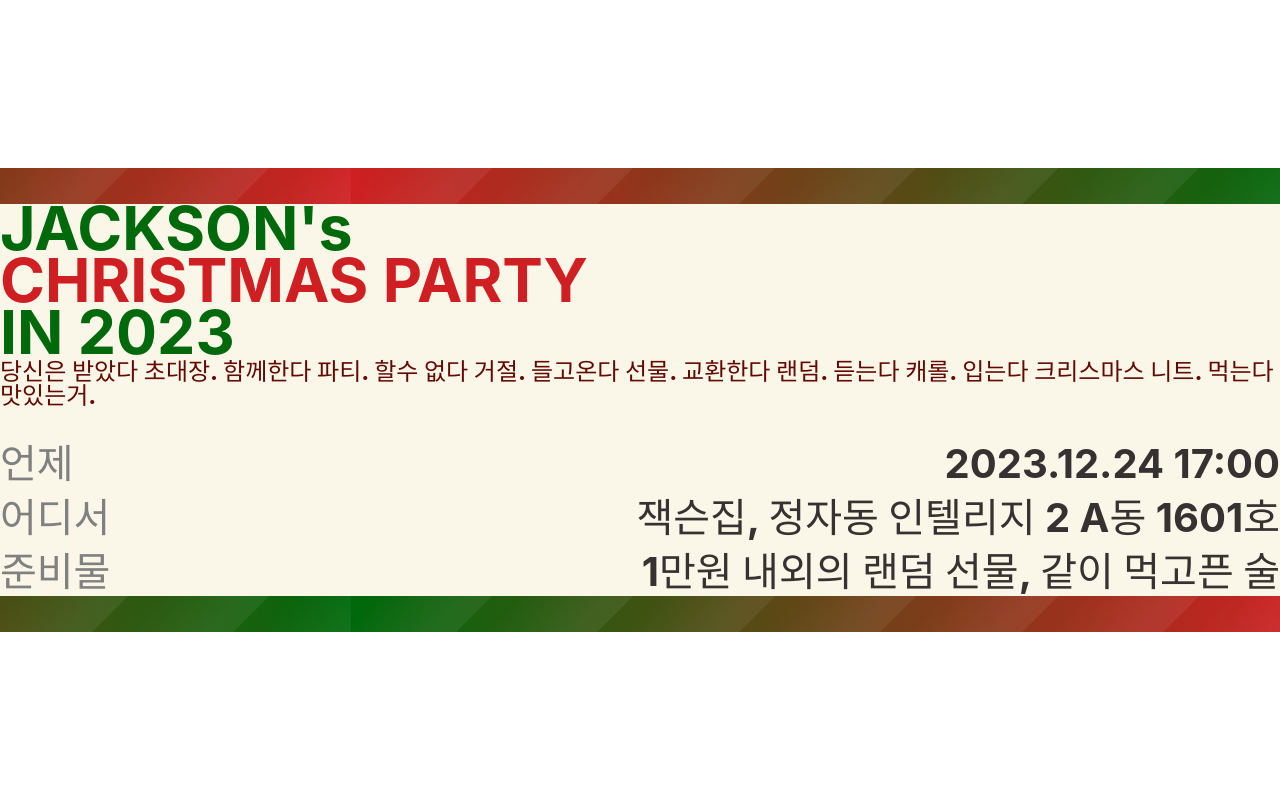
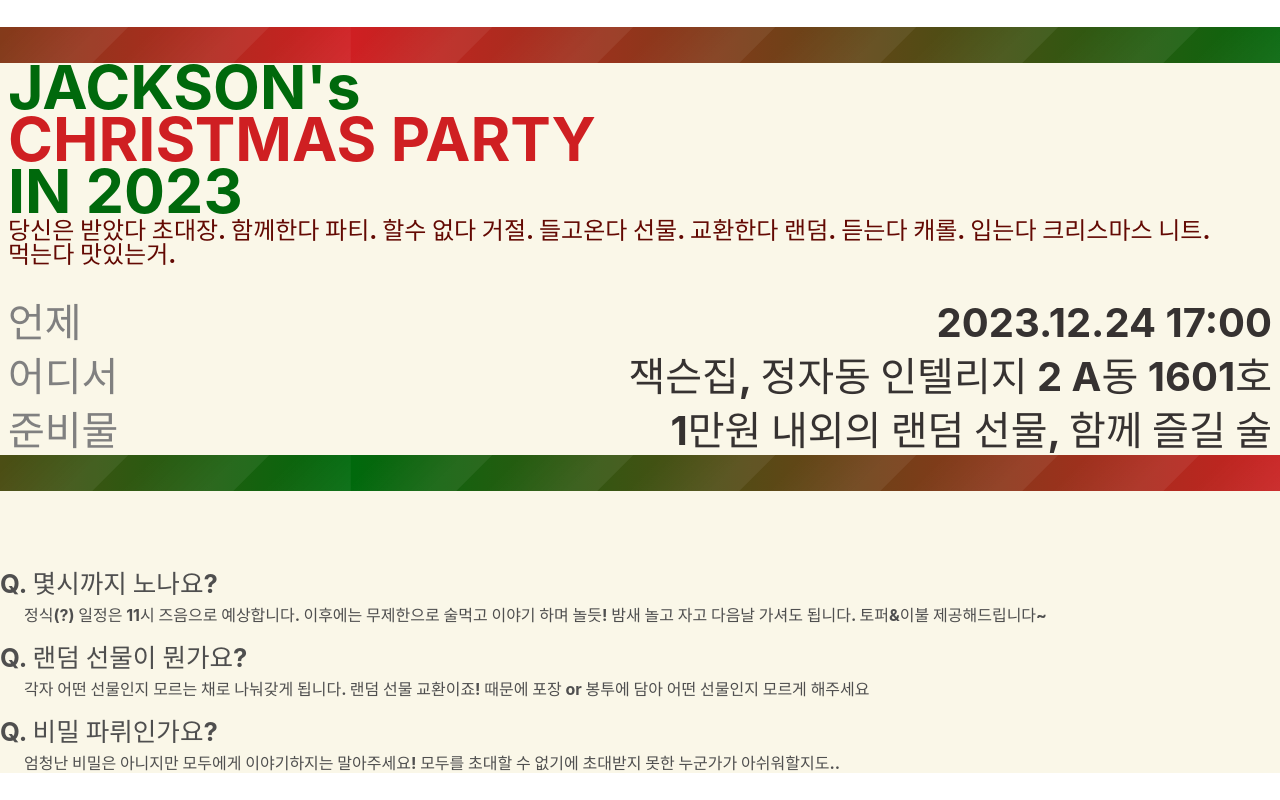
Before and after one commit to template97/christmas, a React (Vite) app: page / in a window 1280 px wide. Built offline with nearby package versions, Linux system fonts and the light colour scheme.

Commit message:
feat: Set all inner context

```diff
--- a/src/Layout/Layout.tsx
+++ b/src/Layout/Layout.tsx
@@ -1,8 +1,16 @@
 import styled from 'styled-components';
 
 export const InnerCard = styled.div`
+  width: 100%;
   max-width: 1280px;
   margin: 0 auto;
+`;
+
+export const Inner = styled.div`
+  padding: 0 8px;
+  box-sizing: border-box;
+
+  width: 100%;
 `;
 
 export const FullPageLayout = styled.div`
--- a/src/components/Typo.tsx
+++ b/src/components/Typo.tsx
@@ -46,6 +46,30 @@ export const Right2 = styled.span`
 
   color: #363231;
 `;
+export const Description3 = styled.div`
+  line-height: 1.2;
+  font-weight: bold;
+  color: #4f4f4f;
+
+  display: flex;
+  flex-direction: column;
+  align-items: stretch;
+
+  word-break: keep-all;
+
+  margin-top: 60px;
+`;
+
+export const Left3 = styled.span`
+  font-size: 1.6rem;
+  margin-top: 18px;
+`;
+
+export const Right3 = styled.span`
+  font-size: 1rem;
+  margin-top: 6px;
+  margin-left: 24px;
+`;
 
 export const Row = styled.div`
   width: 100%;
--- a/src/pages/HomePage.tsx
+++ b/src/pages/HomePage.tsx
@@ -1,13 +1,14 @@
 import { FC } from 'react';
-import { FullPageLayout, InnerCard } from '../Layout/Layout';
+import { FullPageLayout, Inner, InnerCard } from '../Layout/Layout';
 import { Gradient1, Gradient2 } from '../components/Header';
-import { Description1, Description2, Left2, Right2, Row, Title } from '../components/Typo';
+import { Description1, Description2, Description3, Left2, Left3, Right2, Right3, Row, Title } from '../components/Typo';
 
 export const HomePage: FC = () => {
   return (
     <FullPageLayout>
       <Gradient1 />
       <InnerCard>
+        <Inner>
           <Title>
             JACKSON's
             <br />
@@ -35,11 +36,31 @@ export const HomePage: FC = () => {
             </Row>
             <Row>
               <Left2>준비물</Left2>
-            <Right2>1만원 내외의 랜덤 선물, 같이 먹고픈 술</Right2>
+              <Right2>1만원 내외의 랜덤 선물, 함께 즐길 술</Right2>
             </Row>
           </Description2>
+        </Inner>
       </InnerCard>
       <Gradient2 style={{ marginTop: 'auto' }} />
+      <Description3>
+        <Left3>Q. 몇시까지 노나요?</Left3>
+        <Right3>
+          정식(?) 일정은 11시 즈음으로 예상합니다. 이후에는 무제한으로 술먹고 이야기 하며 놀듯! 밤새 놀고 자고 다음날
+          가셔도 됩니다. 토퍼&이불 제공해드립니다~
+        </Right3>
+
+        <Left3>Q. 랜덤 선물이 뭔가요?</Left3>
+        <Right3>
+          각자 어떤 선물인지 모르는 채로 나눠갖게 됩니다. 랜덤 선물 교환이죠! 때문에 포장 or 봉투에 담아 어떤 선물인지
+          모르게 해주세요
+        </Right3>
+
+        <Left3>Q. 비밀 파뤼인가요?</Left3>
+        <Right3>
+          엄청난 비밀은 아니지만 모두에게 이야기하지는 말아주세요! 모두를 초대할 수 없기에 초대받지 못한 누군가가
+          아쉬워할지도..
+        </Right3>
+      </Description3>
     </FullPageLayout>
   );
 };
```
Lines whose indentation alone changed are shown as unchanged.
